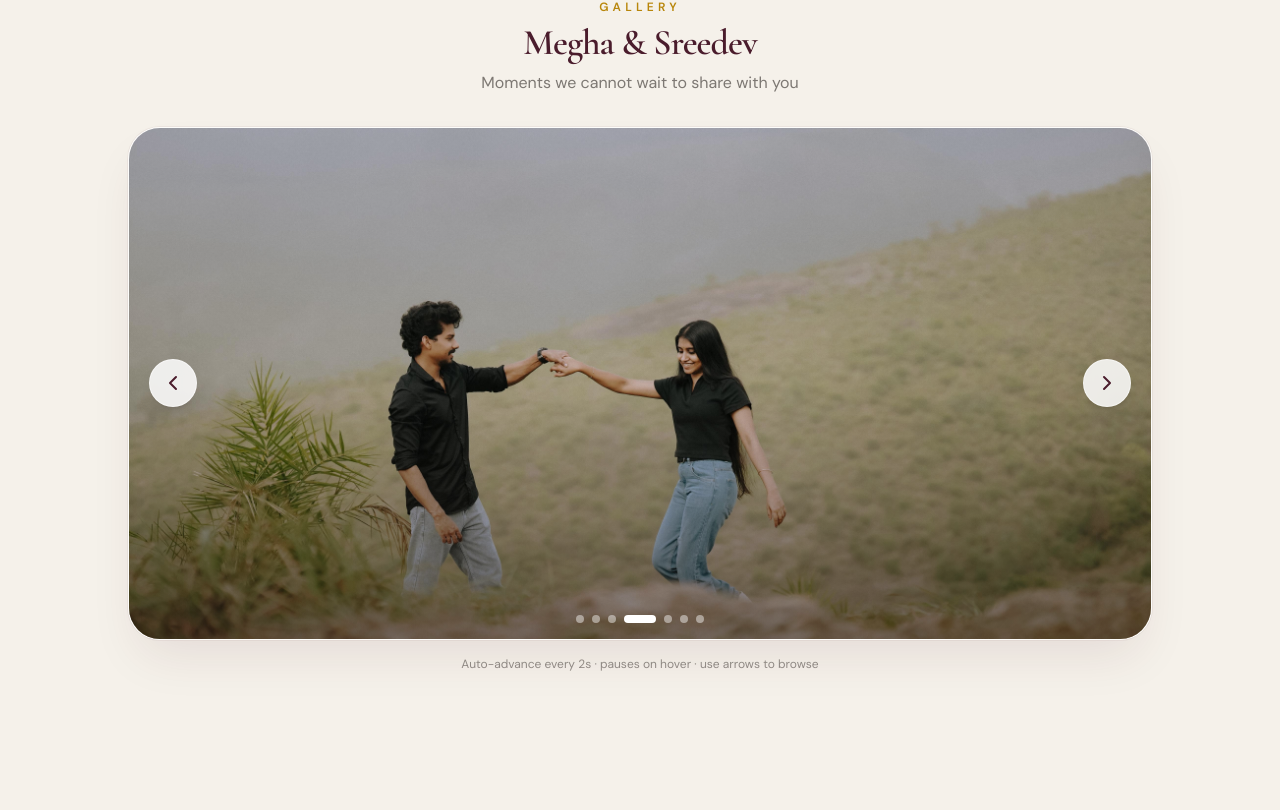
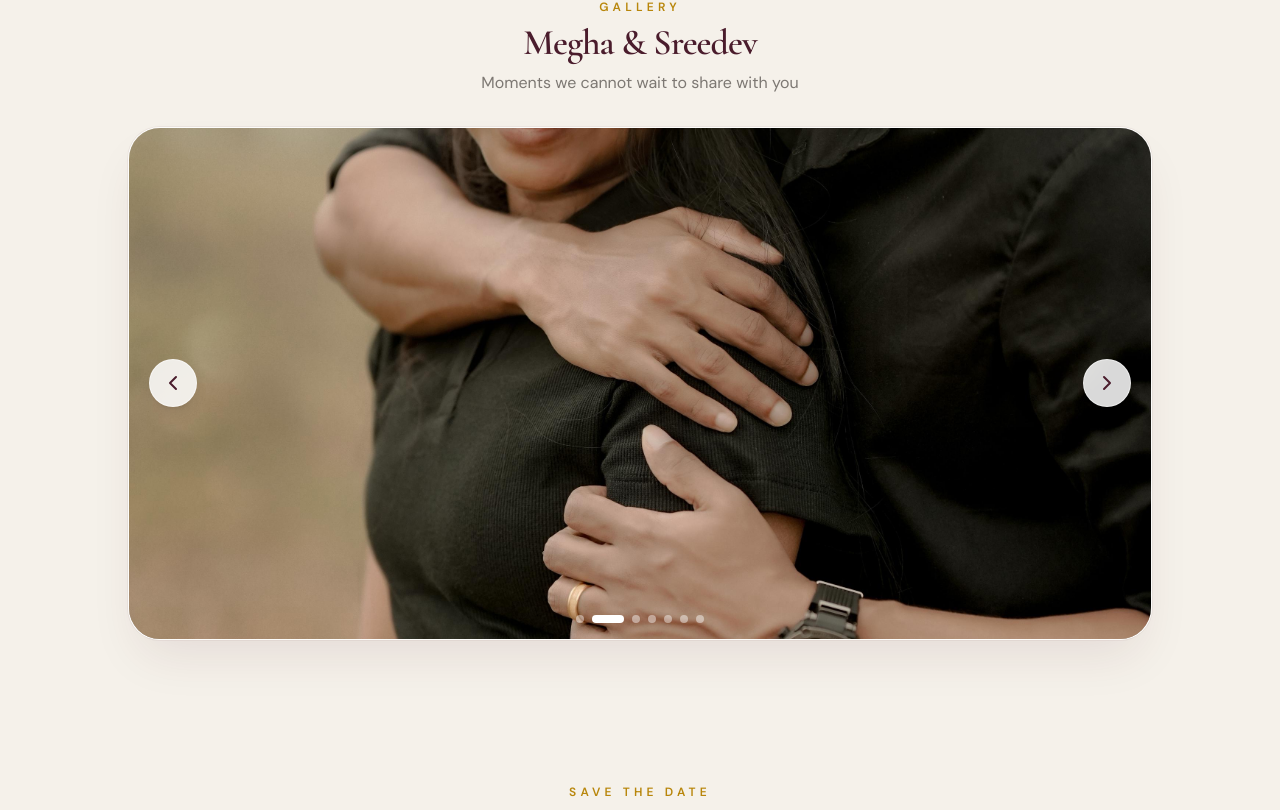
Before and after one commit to me-sujith/wedding-invitation, a Next.js app: page / in a window 1280 px wide. Shown: the part 1334-2144 px from the top of the page. Built offline with nearby package versions, Linux system fonts and the light colour scheme.

Commit message:
Update .gitignore, add NotFound component, refactor CouplePhotoCarousel, and adjust wedding content details

```diff
--- /dev/null
+++ b/src/app/not-found.tsx
@@ -0,0 +1,19 @@
+// AI Generated Code by Deloitte + Cursor (BEGIN)
+import Link from "next/link";
+
+export default function NotFound() {
+  return (
+    <main className="mesh-modern pattern-soft flex min-h-screen flex-col items-center justify-center px-6 text-center">
+      <p className="text-xs font-semibold uppercase tracking-[0.35em] text-gold">404</p>
+      <h1 className="mt-4 font-display text-3xl font-semibold text-wine sm:text-4xl">Page not found</h1>
+      <p className="mt-3 max-w-md text-ink/55">The link may be broken or the page may have been removed.</p>
+      <Link
+        href="/"
+        className="mt-10 inline-flex rounded-full border border-wine/20 bg-white/80 px-8 py-3 text-sm font-semibold text-wine shadow-sm backdrop-blur transition hover:border-gold/40 hover:shadow-glow"
+      >
+        Back to invitation
+      </Link>
+    </main>
+  );
+}
+// AI Generated Code by Deloitte + Cursor (END)
--- a/src/components/CouplePhotoCarousel.tsx
+++ b/src/components/CouplePhotoCarousel.tsx
@@ -19,7 +19,6 @@ export function CouplePhotoCarousel({ heading, subheading, images, autoplayInter
 
   const len = images.length;
   const safeIndex = len > 0 ? index % len : 0;
-  const current = len > 0 ? images[safeIndex] : null;
 
   const go = useCallback(
     (delta: number) => {
@@ -35,7 +34,7 @@ export function CouplePhotoCarousel({ heading, subheading, images, autoplayInter
       setIndex((i) => (i + 1) % len);
     }, autoplayIntervalMs);
     return () => window.clearInterval(id);
-  }, [len, paused, autoplayIntervalMs, safeIndex]);
+  }, [len, paused, autoplayIntervalMs]);
 
   if (len === 0) {
     return null;
@@ -62,18 +61,22 @@ export function CouplePhotoCarousel({ heading, subheading, images, autoplayInter
 
         <div className="relative overflow-hidden rounded-[2rem] border border-white/70 bg-white/40 shadow-2xl shadow-wine/10 ring-1 ring-wine/5 backdrop-blur-xl">
           <div className="relative aspect-[4/5] w-full sm:aspect-[16/10] lg:aspect-[2/1]">
-            {current ? (
+            {/* Stack all slides so the next frame is already decoded — avoids blank flash on swap (no unmount/remount). */}
+            {images.map((img, i) => (
               <Image
-                key={current.id}
-                src={current.src}
-                alt={current.alt}
+                key={img.id}
+                src={img.src}
+                alt={i === safeIndex ? img.alt : ""}
                 fill
-                className="object-cover object-center transition-opacity duration-500"
+                className={`object-cover object-center ${
+                  i === safeIndex ? "z-[2] opacity-100" : "z-[1] opacity-0"
+                }`}
                 sizes="(max-width: 768px) 100vw, (max-width: 1200px) 90vw, 1024px"
-                priority={safeIndex === 0}
+                priority={i === 0}
+                loading="eager"
                 draggable={false}
               />
-            ) : null}
+            ))}
             <div
               className="pointer-events-none absolute inset-0 bg-gradient-to-t from-ink/40 via-transparent to-ink/10"
               aria-hidden
@@ -118,12 +121,6 @@ export function CouplePhotoCarousel({ heading, subheading, images, autoplayInter
             </div>
           ) : null}
         </div>
-
-        {len > 1 ? (
-          <p className="mt-4 text-center text-xs text-ink/45">
-            Auto-advance every {(autoplayIntervalMs / 1000).toFixed(0)}s · pauses on hover · use arrows to browse
-          </p>
-        ) : null}
       </div>
     </section>
   );
--- a/src/content/weddingContent.ts
+++ b/src/content/weddingContent.ts
@@ -76,12 +76,12 @@ export const weddingContent = {
 
   /**
    * Couple photo gallery — replace `src` with your images (public/ paths or any https host; add host to next.config images.remotePatterns if needed).
-   * Arrows move slides; autoplay advances every `autoplayIntervalMs` (default 3s).
+   * Arrows move slides; autoplay advances every `autoplayIntervalMs` (default 4s).
    */
   coupleGallery: {
     heading: "Megha & Sreedev",
     subheading: "Moments we cannot wait to share with you",
-    autoplayIntervalMs: 2000,
+    autoplayIntervalMs: 4000,
     images: [
       {
         id: "g1",
@@ -193,8 +193,8 @@ export const weddingContent = {
     whatsapp: {
       label: "WhatsApp Us",
       sublabel: "Send your wishes",
-      /** E.164 without + e.g. 919876543210 */
-      phoneE164: "919876543210",
+      /** E.164 without + e.g. 917560989490 */
+      phoneE164: "917560989490",
     },
   },
 
```
Also changed, not shown: 1 other file (tests, documents, lock files or other folders).
